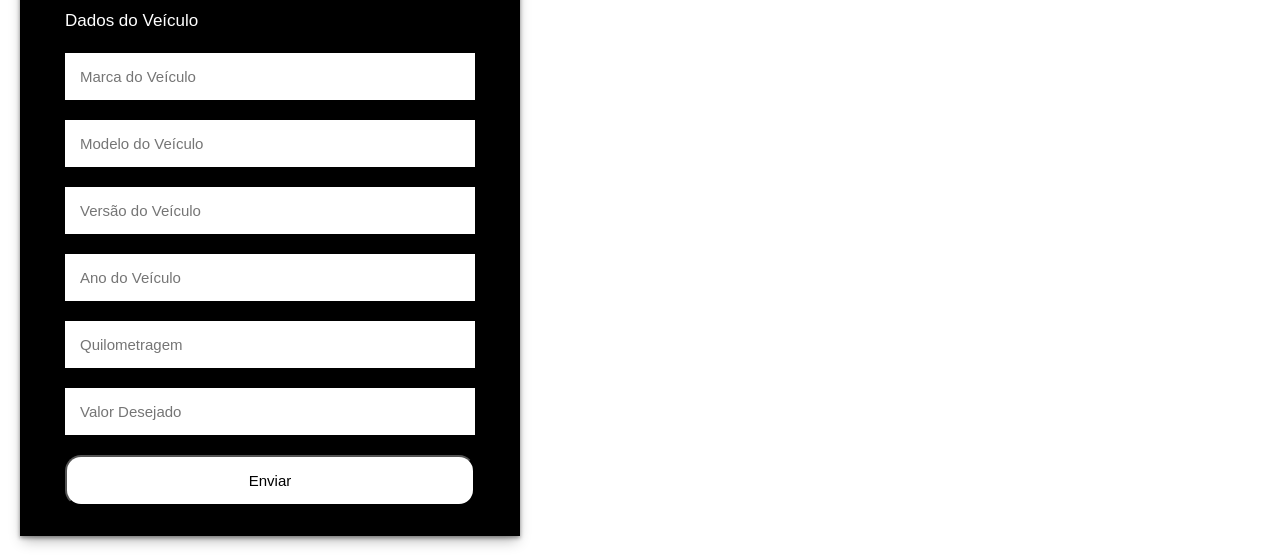
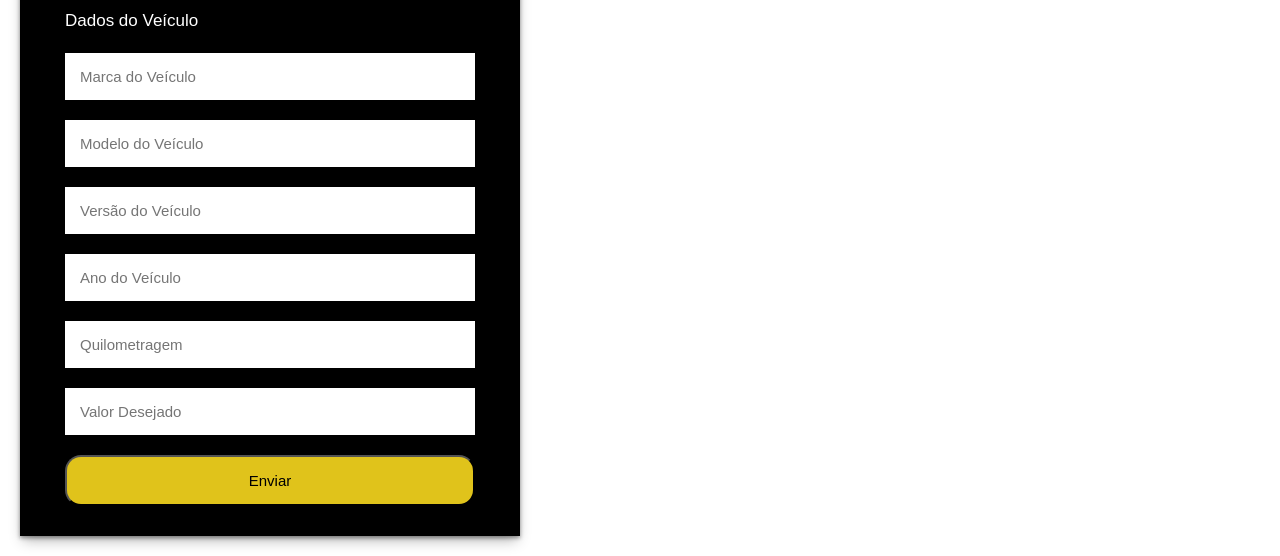
Before and after one commit to Felpatoo/site-concession-ria, a plain HTML site: page venda.html in a window 1280 px wide. In both pictures the pointer is over the button "Enviar". Shown: the part 278-834 px from the top of the page. Drawn offline with Linux system fonts and the light colour scheme.

Commit message:
Update contato.css

```diff
--- a/contato.css
+++ b/contato.css
@@ -73,16 +73,10 @@ form button{
     margin-bottom: 20px;
 }
 form button:hover{
-    background: white;
+    background: rgb(224, 195, 27);
     color: black;
     border-radius: 16px;
 }
-
-
-
-
-
-
 div h2{
     color: white;
     text-shadow: 2px 2px 2px black;
```
